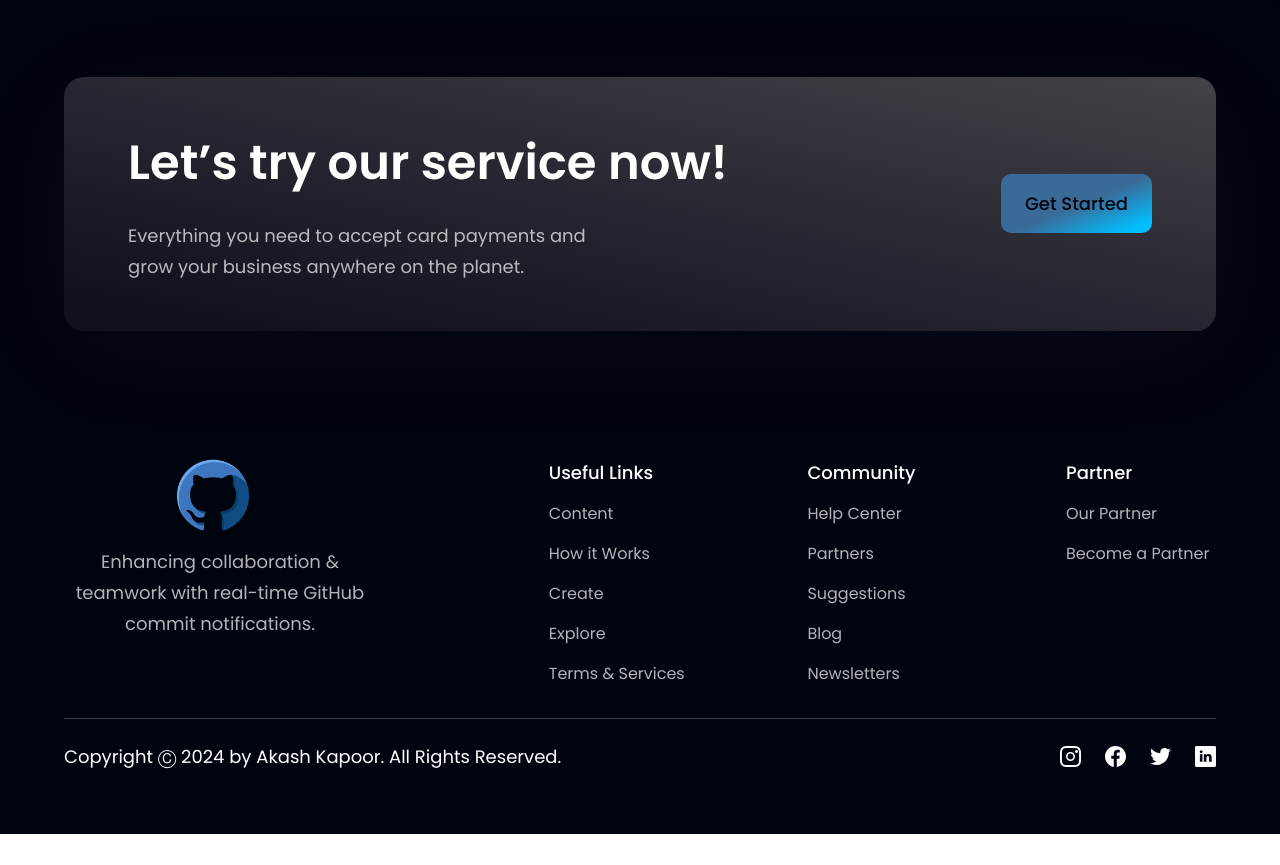
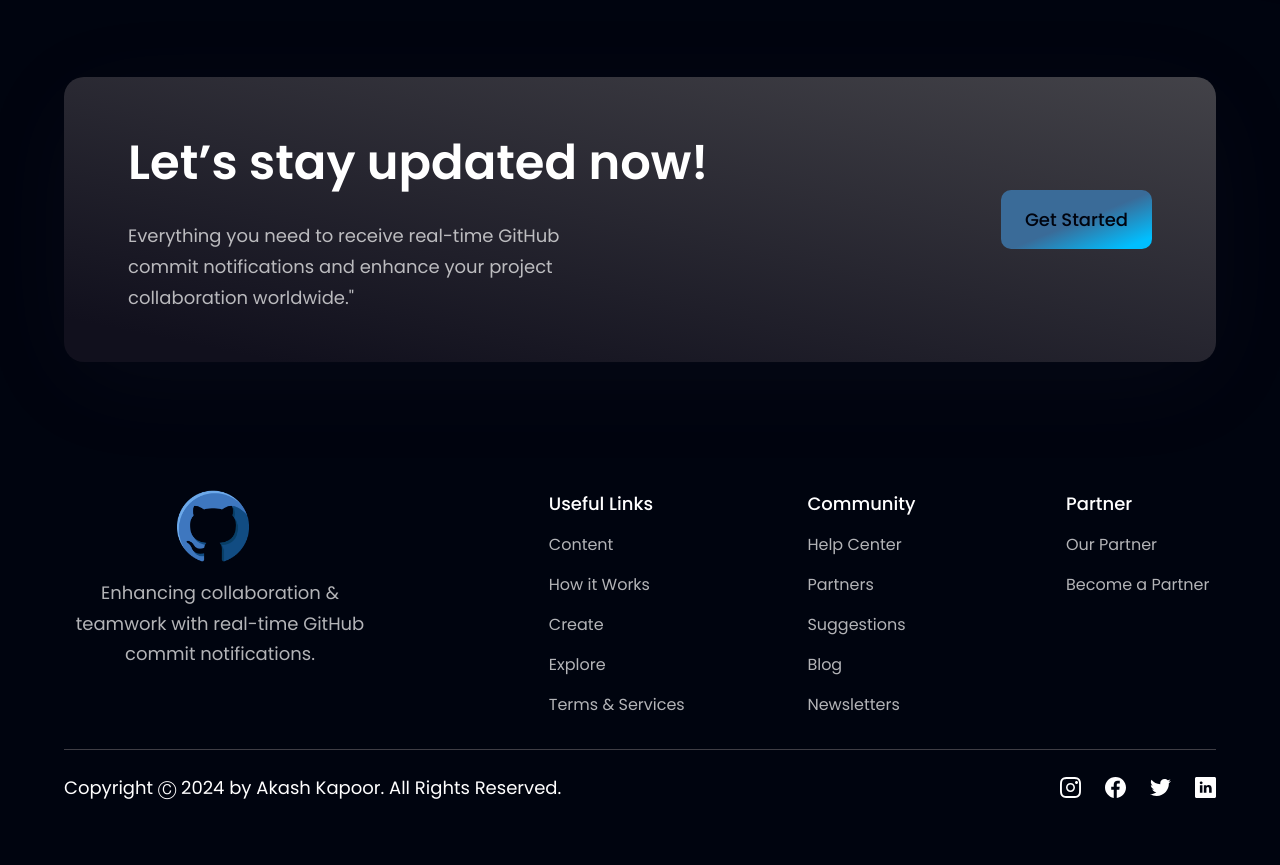
Before and after one commit to akashkapoor0001/GitHub-Commit-Notifier-Website, a React (Vite) app: page / in a window 1280 px wide. Shown: the part 4020-4885 px from the top of the page. Before the commit the page ends 4854 px from the top, so only its background shows below. Built offline with nearby package versions, Linux system fonts and the light colour scheme.

Commit message:
Updated the component

```diff
--- a/src/components/CTA.jsx
+++ b/src/components/CTA.jsx
@@ -4,10 +4,9 @@ import Button from "./Button";
 const CTA = () => (
   <section className={`${styles.flexCenter} ${styles.marginY} ${styles.padding} sm:flex-row flex-col bg-black-gradient-2 rounded-[20px] box-shadow`}>
     <div className="flex-1 flex flex-col">
-      <h2 className={styles.heading2}>Let’s try our service now!</h2>
+      <h2 className={styles.heading2}>Let’s stay updated now!</h2>
       <p className={`${styles.paragraph} max-w-[470px] mt-5`}>
-        Everything you need to accept card payments and grow your business
-        anywhere on the planet.
+      Everything you need to receive real-time GitHub commit notifications and enhance your project collaboration worldwide."
       </p>
     </div>
 
```
